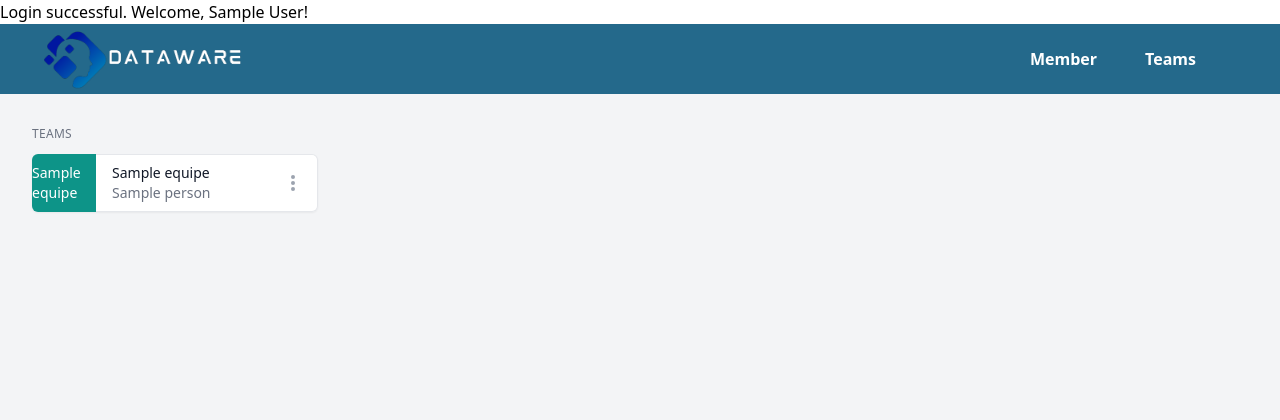
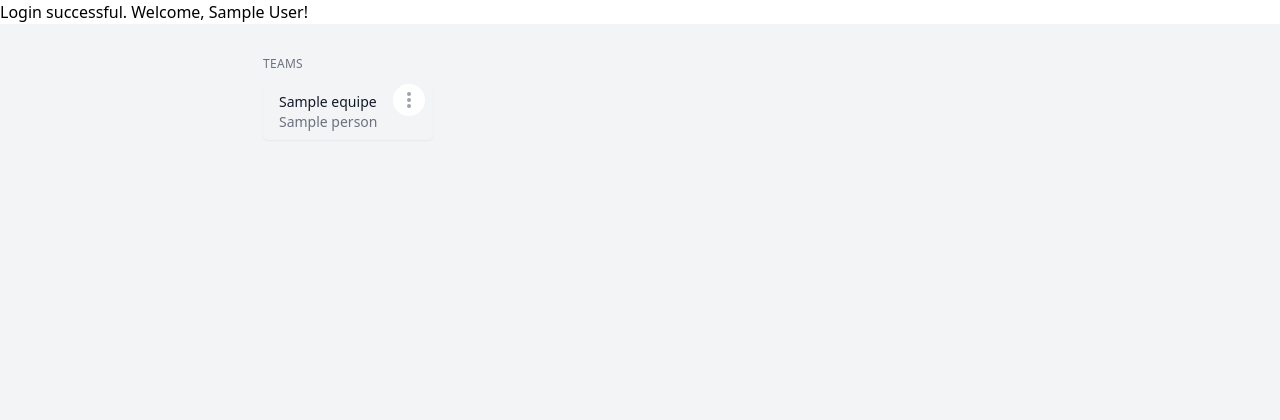
Before and after one commit to mohammeddl/brief8, a PHP site: page /view/user.php in a window 1280 px wide. Shown: the top 420 px of the page. After the commit the page ends 141 px from the top, so only its background shows below. Run offline with PHP 8.4, Linux system fonts and the light colour scheme; the visitor is signed in with stand-in values (Sample User, id 1); tables that the repository leaves empty or names only in its code hold one stand-in row (values such as "Sample post"); some libraries are stand-ins or nearby versions.

Commit message:
add display team

```diff
--- a/model/class.equipe.php
+++ b/model/class.equipe.php
@@ -9,5 +9,5 @@ class Equipe {
         $this->scrumMasterID = $scrumMasterID;
     }
 
-    // Add getters and setters as needed
+
 }
--- a/model/class.scrum.php
+++ b/model/class.scrum.php
@@ -43,7 +43,6 @@ class scrum extends Persons
 
     }
 
-
     public function getNameTeam($teamName){
         $conn = $this->db->getConnection();
         $sqlAddName = "INSERT INTO equipes ( nameTeams) VALUES(:teamName)";
--- a/view/user.php
+++ b/view/user.php
@@ -1,4 +1,3 @@
-
 <?php
 session_start();
 include "../model/class.person.php";
@@ -10,16 +9,14 @@ if ($_SESSION['user_role'] != 'member') {
 
 $team = new Persons();
 
-
 if (isset($_SESSION['equipe_ID']) && $_SESSION['equipe_ID'] !== null) {
     $data = $team->getTeamMembers($_SESSION['equipe_ID']);
     $row = $team->getTeams();
     echo "Login successful. Welcome, {$_SESSION['user_name']}!";
 } else {
+    echo " you don't have the equipe !!!";
+}
 
-    echo "Error: you dont have the equipe !!!";
-
-}
 ?>
 
 <!DOCTYPE html>
@@ -32,28 +29,10 @@ if (isset($_SESSION['equipe_ID']) && $_SESSION['equipe_ID'] !== null) {
 </head>
 <body>
     <nav class="flex justify-between bg-[#24698b] text-white w-full">
-        <div class="xl:px-11 justify-between flex w-full items-center">
-            <a class="text-3xl font-bold font-heading" href="#">
-            <img class="h-[70px] logo" src="img/logo.png" alt="logo"></a>
-
-            <ul class="hidden md:flex px-10 ml-auto font-semibold font-heading space-x-12 max-md:gap-80 max-md:absolute max-md:right-0 max-md:top-[84px] max-md:bg-gray-950 max-md:h-[400px] max-md:w-[200px]"
-                id="nav-links">
-                <li class="max-md:my-8"><a class="hover:text-gray-200 max-md:ml-[50px] " href="#">Member</a></li>
-                <li class="max-md:my-8"><a class="hover:text-gray-200" href="#">Teams</a></li>
-
-            </ul>
-
-        </div>
-        <button class="md:hidden flex items-center cursor-pointer ml-2" id="burger-menu">
-            <svg xmlns="http://www.w3.org/2000/svg" class="h-6 w-6 hover:text-gray-300" fill="none" viewBox="0 0 24 24"
-                stroke="currentColor">
-                <path stroke-linecap="round" stroke-linejoin="round" stroke-width="2" d="M4 6h16M4 12h16M4 18h16" />
-            </svg>
-        </button>
     </nav>
 
     <?php
-    if(!empty($row[1])){
+    if (!empty($row[1])) {
     ?>
         <div class="bg-gray-100 py-8 flex justify-center h-[100vh] ">
             <div class="max-w-7xl mx-auto px-4 sm:px-6 lg:px-8">
@@ -61,20 +40,19 @@ if (isset($_SESSION['equipe_ID']) && $_SESSION['equipe_ID'] !== null) {
                 <ul role="list" class="mt-3 grid grid-cols-1 gap-5 sm:gap-6 sm:grid-cols-2 lg:grid-cols-4">
 
                     <li class="col-span-1 flex shadow-sm rounded-md">
-          <div class="flex-shrink-0 flex items-center justify-center w-16 bg-teal-600 text-white text-sm font-medium rounded-l-md">
-            <?=$row[12]?>
-          </div>
-          <div class="flex-1 flex items-center justify-between border-t border-r border-b border-gray-200 bg-white rounded-r-md w-[500px] truncate">
+
                         <div class="flex-1 px-4 py-2 text-sm truncate">
-              <a href="#" class="text-gray-900 font-medium hover:text-gray-600"><?=$row[12]?></a>
+                            <a href="#" class="text-gray-900 font-medium hover:text-gray-600"><?= $row[12] ?></a>
+                            <?php
+
+                            if (isset($data) && is_array($data)) {
+                                foreach ($data as $affich) {
+                                    ?>
+                                    <p class="text-gray-500"><?= $affich[1] ?></p>
                                 <?php
                                 }
-      ?>
-              <?php
-              foreach($data as $affich){
-                ?>
-              <p class="text-gray-500"><?= $affich[1]?></p>
-              <?php
+                            } else {
+                                echo "No team members found.";
                             }
                             ?>
                         </div>
@@ -86,11 +64,12 @@ if (isset($_SESSION['equipe_ID']) && $_SESSION['equipe_ID'] !== null) {
                                 </svg>
                             </button>
                         </div>
-          </div>
                     </li>
                 </ul>
             </div>
         </div>
-
+    <?php
+    }
+    ?>
 </body>
 </html>
```
Also changed, not shown: model/class.roles.php (deleted, +0 -14 lines), view/ScrumMaster.php (+7 -7 lines), controller/config.php (line endings or trailing spaces). Lines whose indentation alone changed are shown as unchanged.
